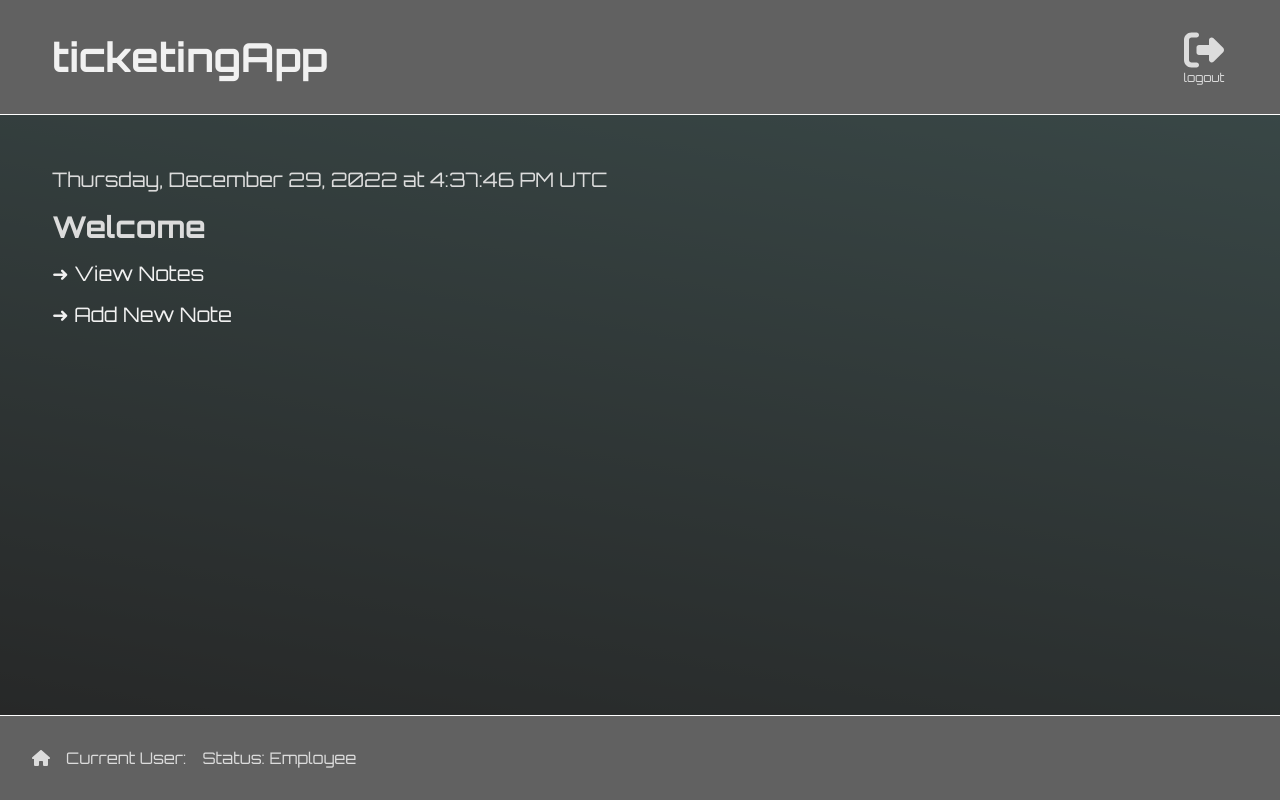
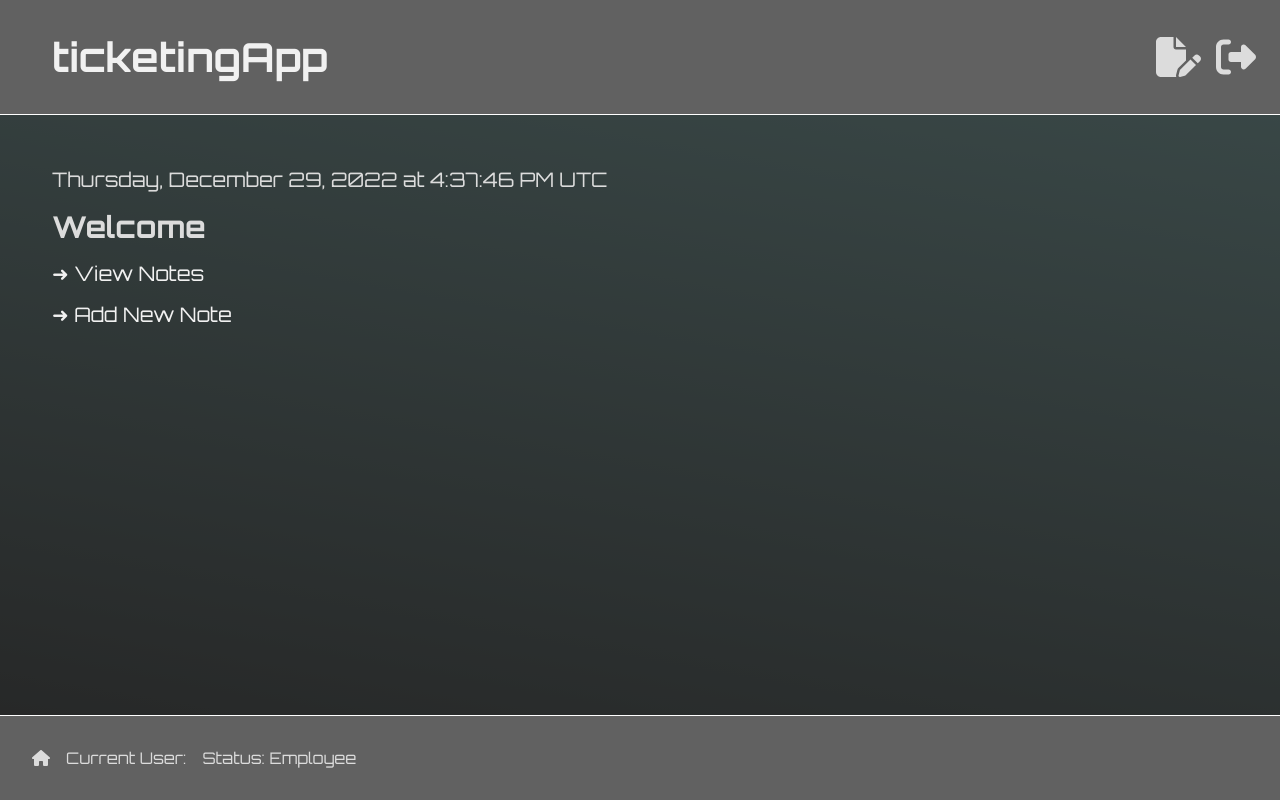
Before and after one commit to Tron1973/ticketingApp, a React (Create React App) app in the folder frontend/: page /dash in a window 1280 px wide. Built offline with nearby package versions, Linux system fonts and the light colour scheme; no server answers.

Commit message:
added buttons to DashHeader

```diff
--- a/frontend/src/components/DashHeader.js
+++ b/frontend/src/components/DashHeader.js
@@ -35,13 +35,86 @@ const DashHeader = () => {
         dashClass = "dash-header__container--small"
     }
 
-  const logoutButton = (
-    <button className="icon-button" title="Logout" onClick={sendLogout} >
-        <FontAwesomeIcon icon={faRightFromBracket} />
-        <p className='logout-text'>logout</p>
-    </button>
+    let newNoteButton = null
+    if (NOTES_REGEX.test(pathname)) {
+        newNoteButton = (
+            <button
+                className="icon-button"
+                title="New Note"
+                onClick={onNewNoteClicked}
+            >
+                <FontAwesomeIcon icon={faFileCirclePlus} />
+            </button>
+        )
+    }
 
-  )
+    let newUserButton = null
+    if (USERS_REGEX.test(pathname)) {
+        newUserButton = (
+            <button
+                className="icon-button"
+                title="New User"
+                onClick={onNewUserClicked}
+            >
+                <FontAwesomeIcon icon={faUserPlus} />
+            </button>
+        )
+    }
+
+    let userButton = null
+    if (isManager || isAdmin) {
+        if (!USERS_REGEX.test(pathname) && pathname.includes('/dash')) {
+            userButton = (
+                <button
+                    className="icon-button"
+                    title="Users"
+                    onClick={onUsersClicked}
+                >
+                    <FontAwesomeIcon icon={faUserGear} />
+                </button>
+            )
+        }
+    }
+
+    let notesButton = null
+    if (!NOTES_REGEX.test(pathname) && pathname.includes('/dash')) {
+        notesButton = (
+            <button
+                className="icon-button"
+                title="Notes"
+                onClick={onNotesClicked}
+            >
+                <FontAwesomeIcon icon={faFilePen} />
+            </button>
+        )
+    }
+
+    const logoutButton = (
+        <button
+            className="icon-button"
+            title="Logout"
+            onClick={sendLogout}
+        >
+            <FontAwesomeIcon icon={faRightFromBracket} />
+        </button>
+    )
+
+    const errClass = isError ? "errmsg" : "offscreen"
+
+    let buttonContent
+    if (isLoading) {
+        buttonContent = <p>Logging Out...</p>
+    } else {
+        buttonContent = (
+            <>
+                {newNoteButton}
+                {newUserButton}
+                {notesButton}
+                {userButton}
+                {logoutButton}
+            </>
+        )
+    }
 
   const content = (
       <header className="dash-header">
@@ -50,7 +123,7 @@ const DashHeader = () => {
                 <h1 className="dash-header__title">ticketingApp</h1>
               </Link>
                 <nav className="dash-header__nav">
-                  {logoutButton}
+                  {buttonContent}
                 </nav>
           </div>
       </header>
```
